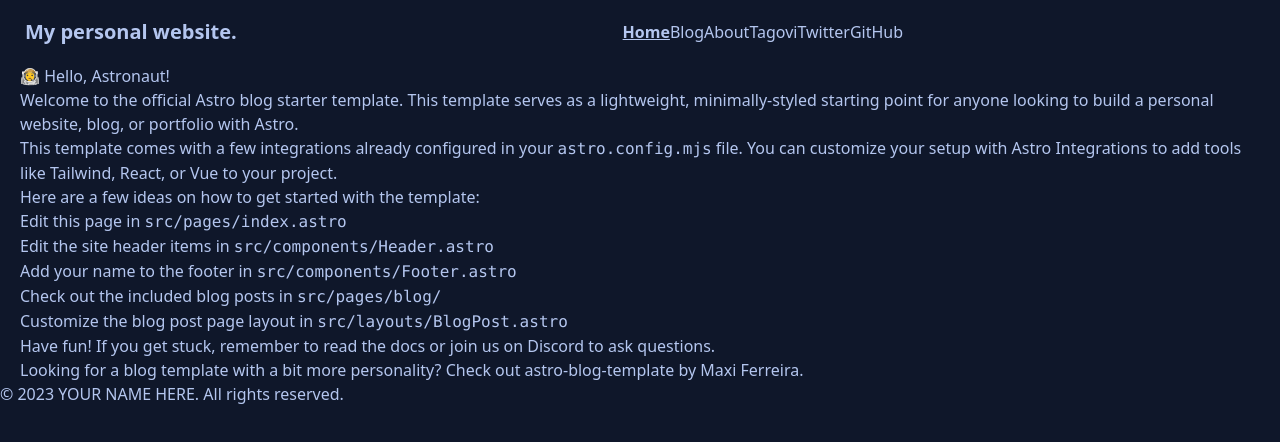
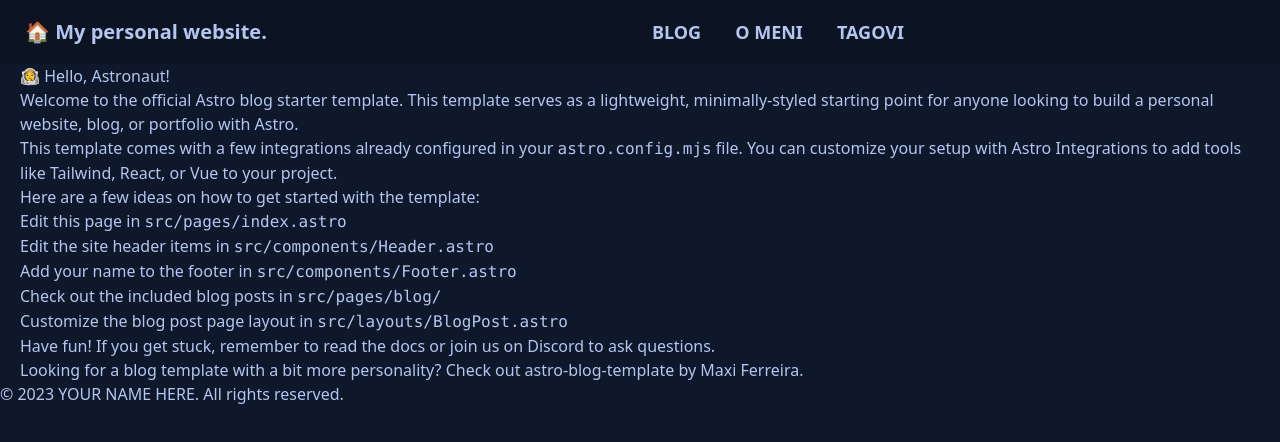
Before and after one commit to edo979/programming-blog, an Astro site: page / in a window 1280 px wide. Built offline with nearby package versions, Linux system fonts and the light colour scheme; Astro itself is replaced by a stand-in of ours.

Commit message:
finish layouting navigation

```diff
--- a/src/components/Header.astro
+++ b/src/components/Header.astro
@@ -1,10 +1,16 @@
 ---
 import HeaderLink from './HeaderLink.astro'
 import { SITE_TITLE } from '../consts'
+
+const navLinks = [
+  { name: 'Blog', href: '/blog' },
+  { name: 'O meni', href: '/about' },
+  { name: 'Tagovi', href: '/tags' },
+]
 ---
 
 <header>
-  <div class="navbar bg-base-100">
+  <div class="navbar bg-base-300">
     <div class="navbar-start w-full md:w-auto">
       <div class="dropdown md:hidden">
         <label tabindex="0" class="btn btn-ghost btn-circle">
@@ -23,28 +29,33 @@
         </label>
         <ul
           tabindex="0"
-          class="menu menu-compact dropdown-content mt-3 p-2 shadow bg-base-100 rounded-box w-52"
+          class="menu dropdown-content mt-3 p-2 shadow bg-base-300 rounded-box w-52"
         >
-          <li><a>Homepage</a></li>
-          <li><a>Portfolio</a></li>
-          <li><a>About</a></li>
+          {
+            navLinks.map((link) => (
+              <li>
+                <HeaderLink href={link.href} class="btn btn-ghost">
+                  {link.name}
+                </HeaderLink>
+              </li>
+            ))
+          }
         </ul>
       </div>
-      <a href="/" class="btn btn-ghost mx-auto normal-case text-xl md:m-0"
-        ><h1>{SITE_TITLE}</h1></a
+      <a
+        href="/"
+        class="btn btn-ghost mx-auto normal-case text-xl md:m-0 lg:text-xl"
+        ><h1>🏠 {SITE_TITLE}</h1></a
       >
     </div>
     <nav class="navbar-center mx-auto hidden md:flex">
-      <HeaderLink href="/">Home</HeaderLink>
-      <HeaderLink href="/blog">Blog</HeaderLink>
-      <HeaderLink href="/about">About</HeaderLink>
-      <HeaderLink href="/tags">Tagovi</HeaderLink>
-      <HeaderLink href="https://twitter.com/astrodotbuild" target="_blank">
-        Twitter
-      </HeaderLink>
-      <HeaderLink href="https://github.com/withastro/astro" target="_blank">
-        GitHub
-      </HeaderLink>
+      {
+        navLinks.map((link) => (
+          <HeaderLink href={link.href} class="btn btn-ghost lg:text-lg">
+            {link.name}
+          </HeaderLink>
+        ))
+      }
     </nav>
   </div>
 </header>
--- a/src/components/HeaderLink.astro
+++ b/src/components/HeaderLink.astro
@@ -8,16 +8,10 @@
 const isActive = href === pathname || href === pathname.replace(/\/$/, '')
 ---
 
-<a href={href} class:list={[className, { active: isActive }]} {...props}>
+<a
+  href={href}
+  class:list={[className, { 'text-accent font-bold': isActive }]}
+  {...props}
+>
   <slot />
 </a>
-<style>
-  a {
-    display: inline-block;
-    text-decoration: none;
-  }
-  a.active {
-    font-weight: bolder;
-    text-decoration: underline;
-  }
-</style>
```
